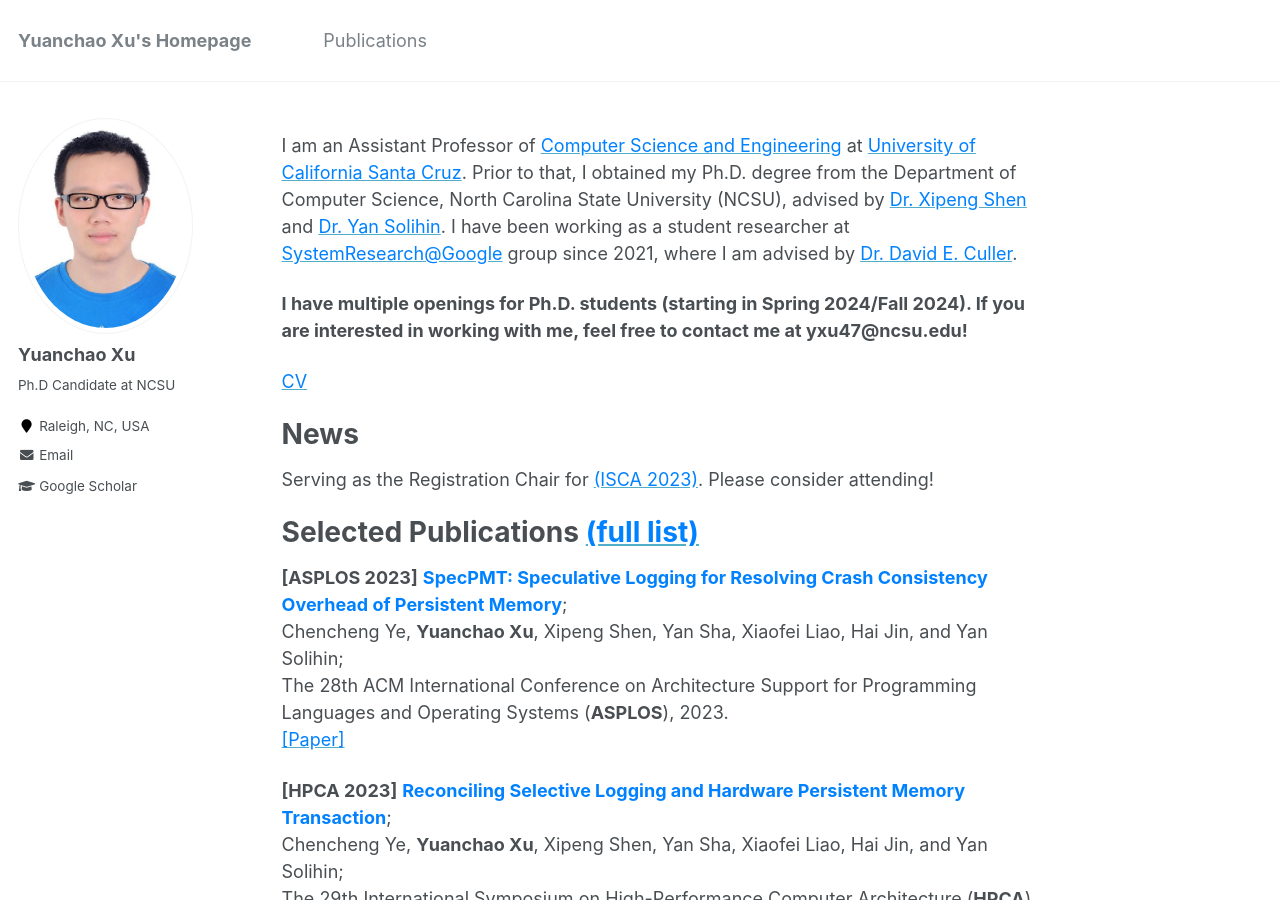
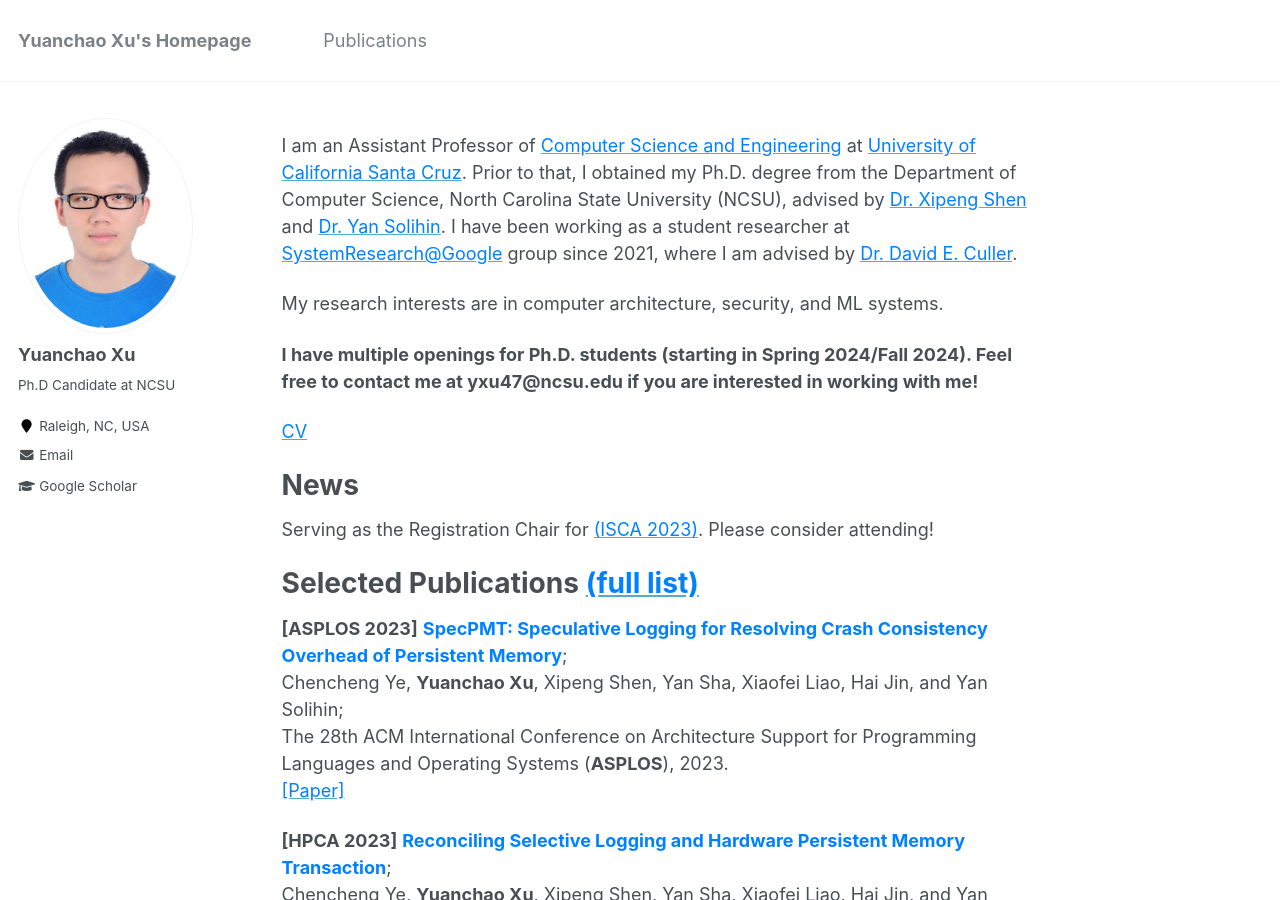
Before and after one commit to yuanchaoxu6/yuanchaoxu6.github.io, a Jekyll site: the page built from _pages/about.md, in a window 1280 px wide and 900 px high. Built offline with Jekyll 4.4.1, drawn with Linux system fonts in a browser that asks for light colours.

Commit message:
Update about.md

```diff
--- a/_pages/about.md
+++ b/_pages/about.md
@@ -13,7 +13,10 @@ I am an Assistant Professor of [<font color="#0081ff">Computer Science and Engin
 
 
 
-**I have multiple openings for Ph.D. students (starting in Spring 2024/Fall 2024). If you are interested in working with me, feel free to contact me at yxu47@ncsu.edu!**
+My research interests are in computer architecture, security, and ML systems.
+
+
+**I have multiple openings for Ph.D. students (starting in Spring 2024/Fall 2024). Feel free to contact me at yxu47@ncsu.edu if you are interested in working with me!**
 
 
 
```
